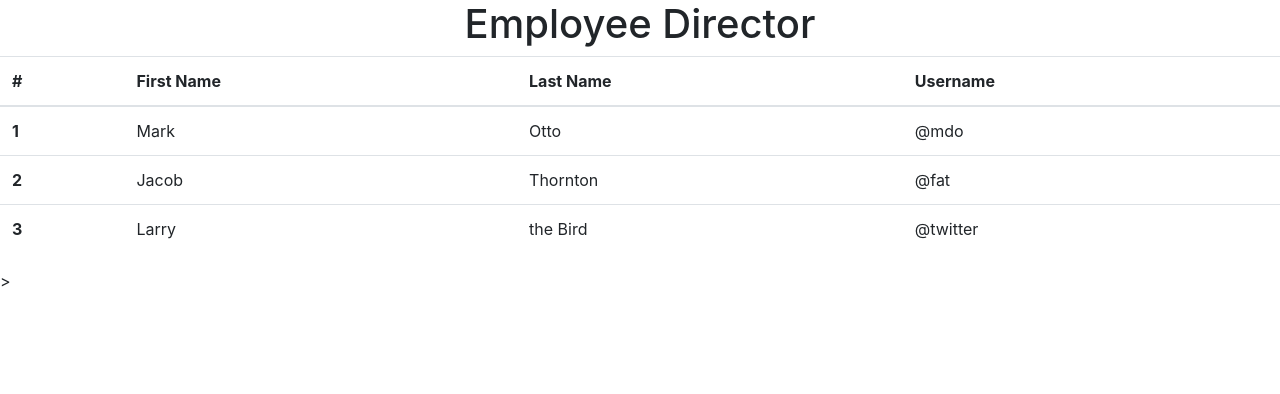
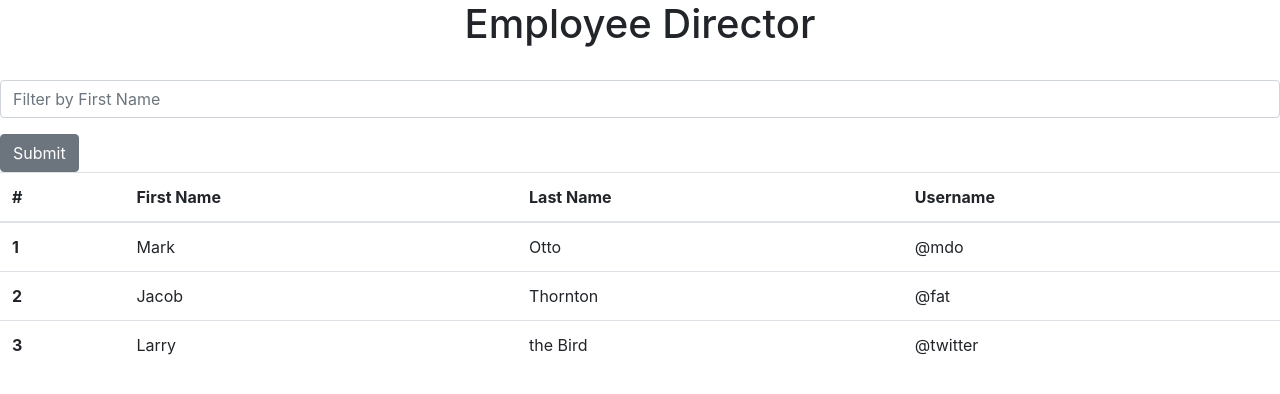
Before and after one commit to brennanlazzara/employeedirectoryReact, a React (Create React App) app: page / in a window 1280 px wide. Shown: the top 394 px of the page. Built offline with nearby package versions, Linux system fonts and the light colour scheme.

Commit message:
Search.js init with submit button

```diff
--- a/src/App.js
+++ b/src/App.js
@@ -1,6 +1,7 @@
 import React from 'react';
 import Header from './Header';
 import Table from './Table'
+import Search from './Search'
 
 import './App.css';
 
@@ -9,7 +10,8 @@ function App() {
   return (
     <div className="App">
       <Header />
-      <Table />>
+      <Search />
+      <Table />
     </div>
   );
 }
--- /dev/null
+++ b/src/Search.js
@@ -0,0 +1,16 @@
+import React from 'react';
+import { Button, Form, FormGroup, Label, Input } from 'reactstrap';
+
+function Search() {
+    return (
+    <Form>
+      <FormGroup>
+        <Label for="exampleEmail"></Label>
+        <Input type="email" name="email" id="exampleEmail" placeholder="Filter by First Name" />
+      </FormGroup>
+      <Button>Submit</Button>
+    </Form>)
+};
+
+
+export default Search
```
